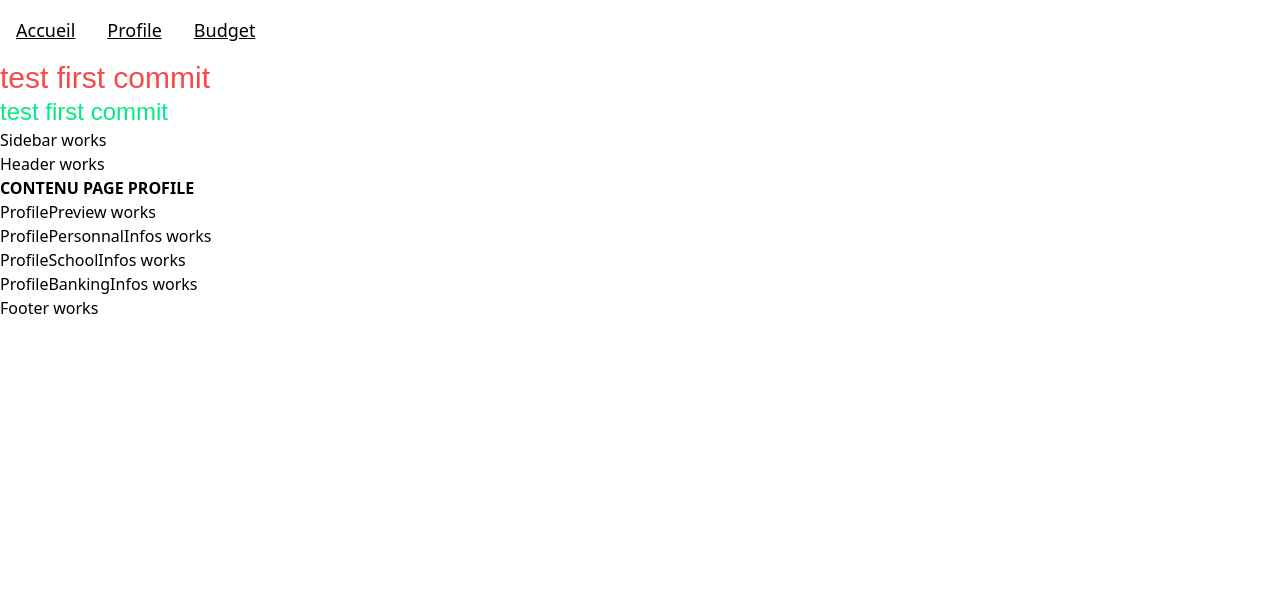
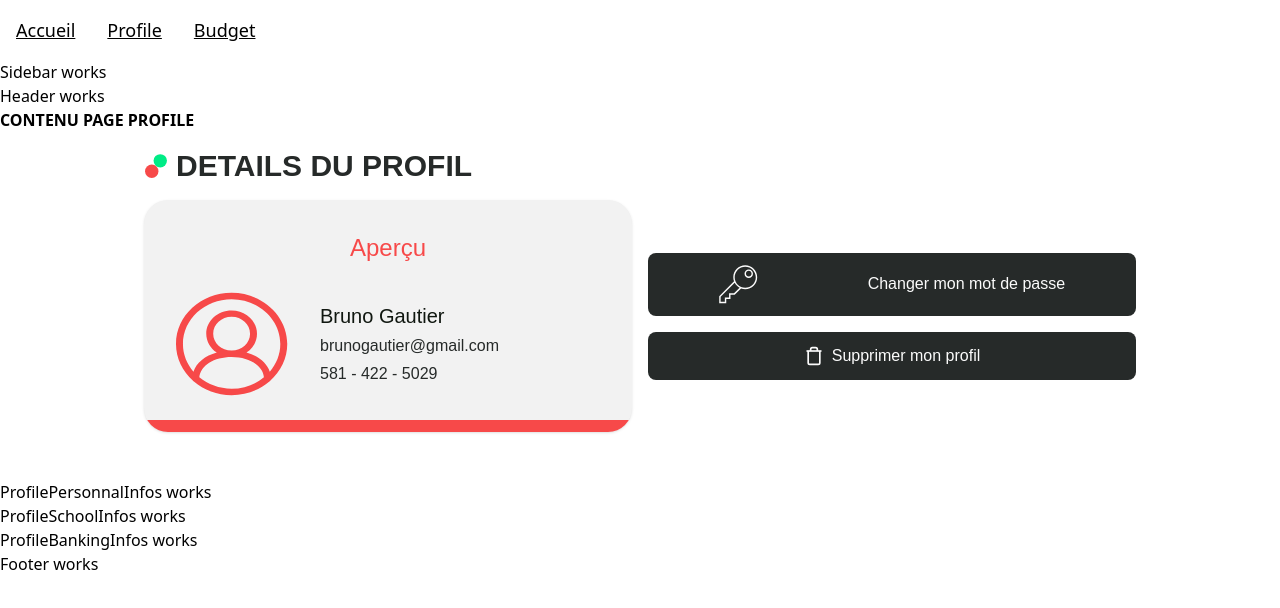
Before and after one commit to Big-pun/projet-synthese, a Vue app: page /espace-client/profil in a window 1280 px wide. Shown: the top 608 px of the page. Built offline with nearby package versions, Linux system fonts and the light colour scheme.

Commit message:
Production ProfilPreview

```diff
--- a/src/App.vue
+++ b/src/App.vue
@@ -12,8 +12,8 @@ import { RouterLink, RouterView } from 'vue-router'
           <RouterLink to="/accueil" class="inline-block m-4 font-medium text-lg underline">Accueil</RouterLink>
           <RouterLink to="/espace-client/profil" class="inline-block m-4 font-medium text-lg underline">Profile</RouterLink>
           <RouterLink to="/espace-client/budget" class="inline-block m-4 font-medium text-lg underline">Budget</RouterLink>
-          <h1>test first commit</h1>
-          <h2>test first commit</h2>
+          <!-- <h1>test first commit</h1> -->
+          <!-- <h2>test first commit</h2> -->
         </nav>
       </div>
     </header>
--- a/src/components/profile/ProfilePreview.vue
+++ b/src/components/profile/ProfilePreview.vue
@@ -1,8 +1,74 @@
 <script setup>
+import { ref } from 'vue';
+
+// Ces données viendront du backend plus tard
+const userData = ref({
+  nom: 'Bruno Gautier',
+  email: 'brunogautier@gmail.com',
+  telephone: '581 - 422 - 5029'
+});
 </script>
 
 <template>
-  <p>ProfilePreview works</p>
+  <div class="mb-8 font-roboto p-4 max-w-screen-lg mx-auto">
+    <!-- Titre de la section -->
+    <div class="flex items-center mb-4">
+      <img src="@/assets/img/logo.svg" alt="Logo" class="w-6 h-6 mr-2" />
+      <h1 class="uppercase text-gray font-bold ">Details du profil</h1>
+    </div>
+
+    <!-- Carte de profil -->
+    <div class="grid grid-cols-12 gap-4">
+      <!-- Carte d'aperçu - occupe toute la largeur sur mobile -->
+      <div class="col-span-12 md:col-span-6 bg-light-gray rounded-3xl p-8 relative overflow-hidden shadow-sm">
+        <!-- Bordure rouge en bas -->
+        <div class="absolute bottom-0 left-0 right-0 h-3 bg-accent2"></div>
+
+        <h2 class="text-center text-accent2 mb-6 font-medium">Aperçu</h2>
+        <div class="flex flex-row items-center gap-8">
+          <div class="shrink-0 w-28 h-28">
+            <svg xmlns="http://www.w3.org/2000/svg" width="100%" height="100%" viewBox="0 0 92 84" fill="none">
+              <path
+                d="M91.3846 42C91.3846 18.8416 70.8885 0 45.6923 0C20.4961 0 0 18.8416 0 42C0 53.8426 5.38106 64.5353 13.9881 72.1779C14.1896 72.4191 14.4283 72.6145 14.7076 72.7792C22.8608 79.7192 33.7296 84 45.6923 84C57.655 84 68.5238 79.7192 76.677 72.7792C76.9563 72.6145 77.195 72.4191 77.3965 72.1779C86.0036 64.5353 91.3846 53.8426 91.3846 42ZM45.6923 5.25C67.739 5.25 85.6731 21.7366 85.6731 42C85.6731 50.5924 82.4241 58.4879 77.0286 64.753C74.5517 57.4106 67.4803 51.6626 57.883 49.0177C63.1132 45.5385 66.5342 39.9016 66.5342 33.532C66.5342 22.9824 57.186 14.3999 45.6923 14.3999C34.1986 14.3999 24.8504 22.9824 24.8504 33.532C24.8504 39.9016 28.2714 45.5385 33.5016 49.0177C23.9043 51.6626 16.833 57.4106 14.356 64.753C8.96053 58.4879 5.71154 50.5924 5.71154 42C5.71154 21.7366 23.6456 5.25 45.6923 5.25ZM30.5619 33.532C30.5619 25.8774 37.3481 19.6499 45.6923 19.6499C54.0365 19.6499 60.8227 25.8774 60.8227 33.532C60.8227 41.1865 54.0365 47.4141 45.6923 47.4141C37.3481 47.4141 30.5619 41.1865 30.5619 33.532ZM19.1556 69.4119C20.0141 59.7871 31.1178 52.6641 45.6923 52.6641C60.2668 52.6641 71.3705 59.7871 72.229 69.4119C65.1614 75.1994 55.8806 78.75 45.6923 78.75C35.504 78.75 26.2232 75.1994 19.1556 69.4119Z"
+                fill="#F74949" />
+            </svg>
+          </div>
+
+          <div class="flex flex-col text-left space-y-1">
+            <p class="text-xl text-black">{{ userData.nom }}</p>
+            <p class="text-gray text-base">{{ userData.email }}</p>
+            <p class="text-gray text-base">{{ userData.telephone }}</p>
+          </div>
+        </div>
+      </div>
+
+      <!-- Boutons - sur mobile, ils sont sous la carte et empilés -->
+      <div class="col-span-12 md:col-span-6 flex flex-col justify-center gap-4">
+        <button
+          class="flex items-center justify-around bg-gray text-white py-3 px-4 rounded-lg hover:bg-hover transition-colors">
+          <svg xmlns="http://www.w3.org/2000/svg" width="39" height="39" viewBox="0 0 39 39" fill="none">
+            <path fill-rule="evenodd" clip-rule="evenodd"
+              d="M22.0612 23.3763L15.6875 29.75H11.4688V33.9688H7.25V38.1875H0.21875V31.1562L15.0299 16.3451C14.5458 15.0459 14.2812 13.6398 14.2812 12.1719C14.2812 5.57035 19.6328 0.21875 26.2344 0.21875C32.8359 0.21875 38.1875 5.57035 38.1875 12.1719C38.1875 18.7734 32.8359 24.125 26.2344 24.125C24.7665 24.125 23.3604 23.8604 22.0612 23.3763ZM15.6858 17.7986L1.625 31.8594V36.7812H5.84375V32.5625H10.0625V28.3438H14.9844L20.6076 22.7205C18.5197 21.6044 16.8018 19.8866 15.6858 17.7986ZM36.7812 12.1719C36.7812 6.347 32.0593 1.625 26.2344 1.625C20.4095 1.625 15.6875 6.347 15.6875 12.1719C15.6875 17.9968 20.4095 22.7188 26.2344 22.7188C32.0593 22.7188 36.7812 17.9968 36.7812 12.1719ZM33.9688 8.65625C33.9688 6.3263 32.08 4.4375 29.75 4.4375C27.42 4.4375 25.5312 6.3263 25.5312 8.65625C25.5312 10.9862 27.42 12.875 29.75 12.875C32.08 12.875 33.9688 10.9862 33.9688 8.65625ZM32.5625 8.65625C32.5625 7.10295 31.3033 5.84375 29.75 5.84375C28.1967 5.84375 26.9375 7.10295 26.9375 8.65625C26.9375 10.2096 28.1967 11.4688 29.75 11.4688C31.3033 11.4688 32.5625 10.2096 32.5625 8.65625Z"
+              fill="#FBFBFB" />
+          </svg>
+          Changer mon mot de passe
+        </button>
+
+        <button
+          class="flex items-center justify-center bg-gray text-white py-3 px-4 rounded-lg hover:bg-accent2 transition-colors">
+          <svg xmlns="http://www.w3.org/2000/svg" class="w-5 h-5 mr-2" viewBox="0 0 24 24" fill="none"
+            stroke="currentColor" stroke-width="2">
+            <path d="M3 6h18" />
+            <path d="M19 6v14c0 1-1 2-2 2H7c-1 0-2-1-2-2V6" />
+            <path d="M8 6V4c0-1 1-2 2-2h4c1 0 2 1 2 2v2" />
+          </svg>
+          Supprimer mon profil
+        </button>
+      </div>
+    </div>
+  </div>
 </template>
 
-<style></style>
+<style scoped>
+/* Styles spécifiques au composant si nécessaire */
+</style>
```
